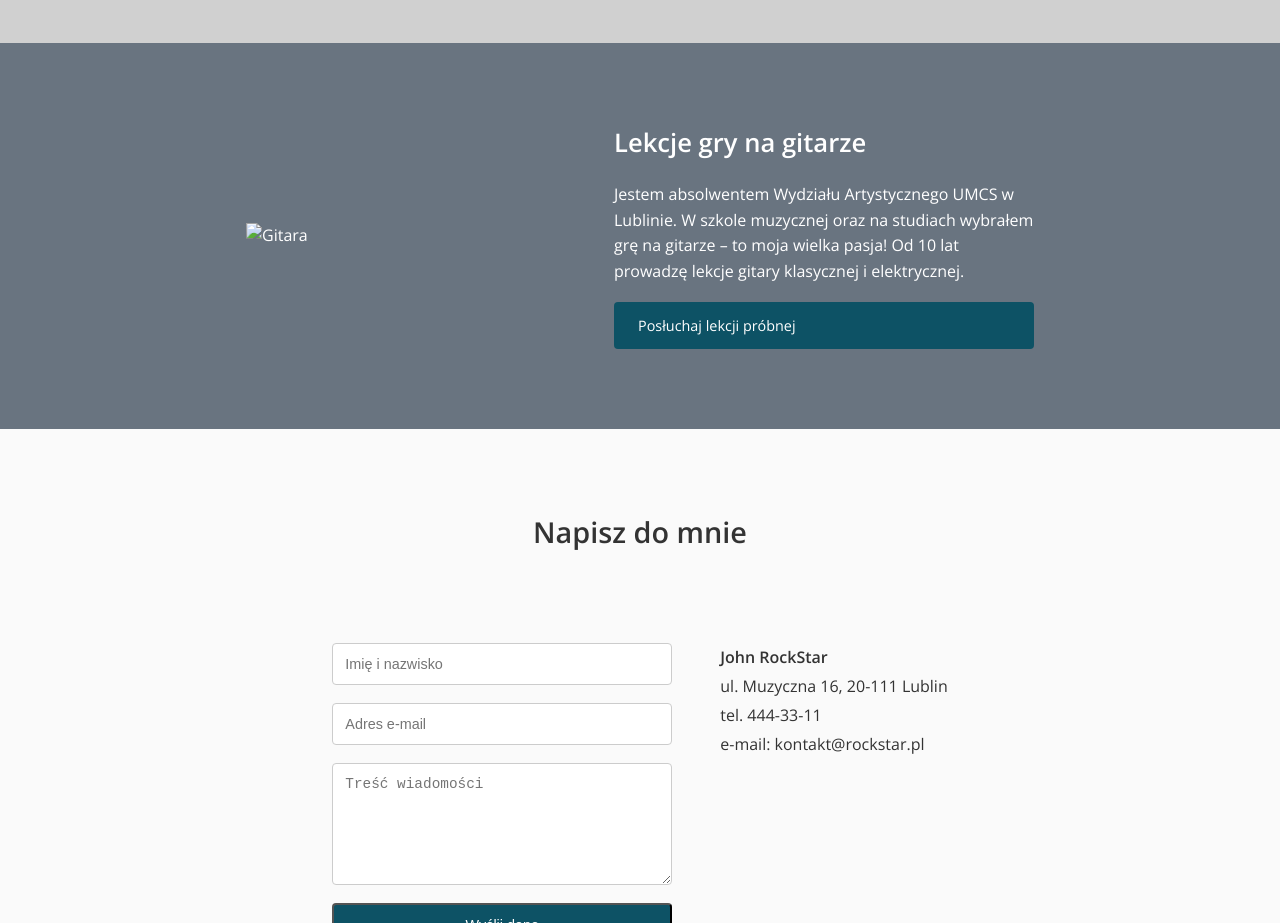
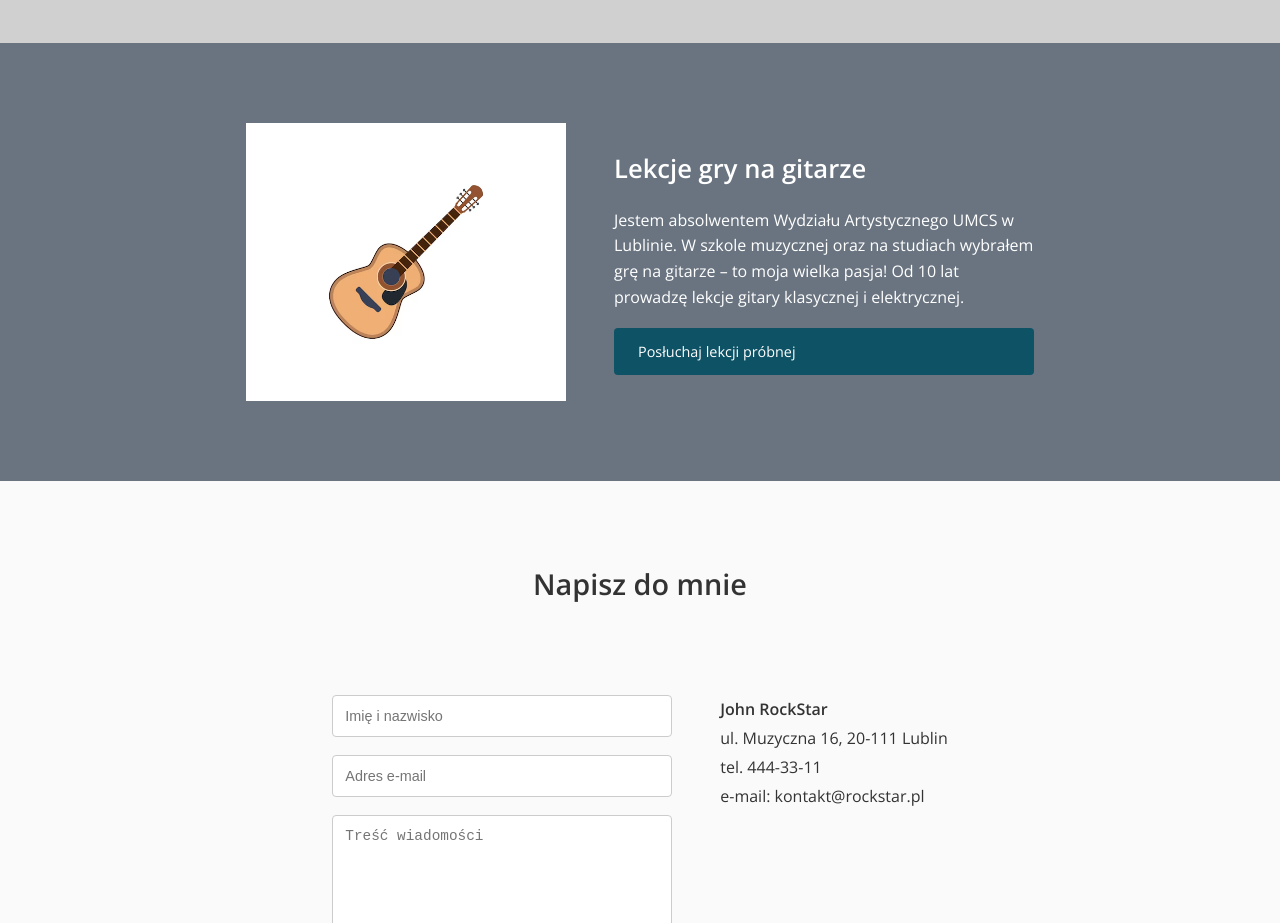
Before and after one commit to casper20042006/guitar-site, a plain HTML site: page index.html in a window 1280 px wide. Shown: the part 1120-2043 px from the top of the page. Drawn offline with nearby package versions, Linux system fonts and the light colour scheme.

Commit message:
poprawka3

```diff
--- a/index.html
+++ b/index.html
@@ -54,7 +54,7 @@
 </section>
 
 <section id="lessons" class="lessons">
-    <img src="images/guitar.png" alt="Gitara" class="lessons__img">
+    <img src="images/guitar.avif" alt="Gitara" class="lessons__img">
     <div class="lessons__text">
         <h2>Lekcje gry na gitarze</h2>
         <p>Jestem absolwentem Wydziału Artystycznego UMCS w Lublinie. W szkole muzycznej oraz na studiach wybrałem grę na gitarze – to moja wielka pasja! Od 10 lat prowadzę lekcje gitary klasycznej i elektrycznej.</p>
```
